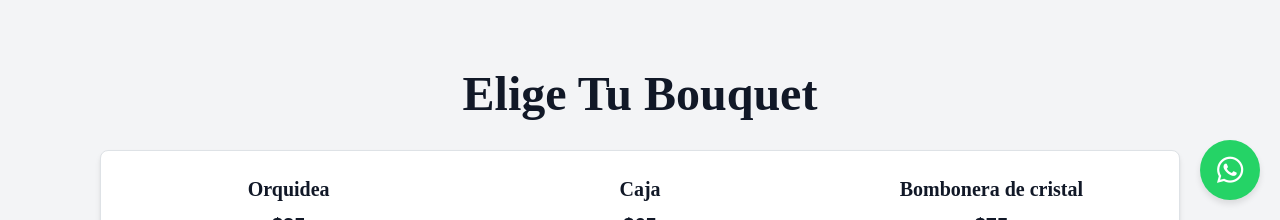
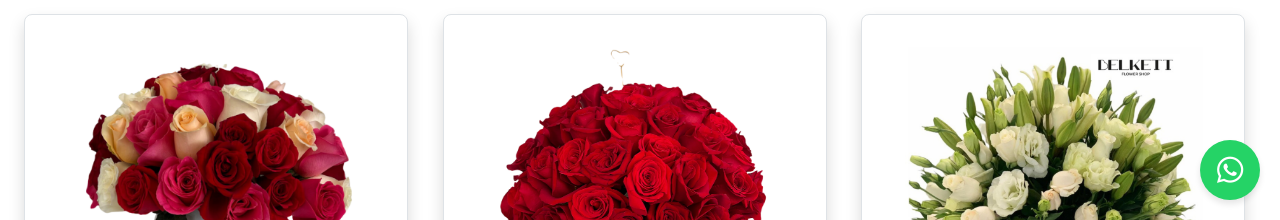
Before and after one commit to JoseMLuzu/Belkett, a React (Vite) app: page /arreglos-florales in a window 1280 px wide. Shown: the part 580-800 px from the top of the page. Built offline with nearby package versions, Linux system fonts and the light colour scheme; the HTML template or start-up script is replaced by a standard one.

Commit message:
Bannes was changed

```diff
--- a/src/pages/categorias/ArreglosFlorales.jsx
+++ b/src/pages/categorias/ArreglosFlorales.jsx
@@ -1,6 +1,5 @@
 import React from "react";
 import Jumbotron from "../../components/ui/jumbotron";
-import MultiItemCard from "../../components/ui/MultiItemCard";
 
 import "../../styles/Bouquetes.css";
 
@@ -29,31 +28,13 @@ const ArreglosFlorales = () => {
     },
   ];
 
-  const cardData = {
-    mainTitle: "Elige Tu Bouquet",
-    items: [
-      {
-        title: "Orquidea",
-        price: "$35",
-      },
-      {
-        title: "Caja",
-        price: "$65",
-      },
-      {
-        title: "Bombonera de cristal",
-        price: "$75",
-      },
-    ],
-  };
-
   return (
     <div>
       <Jumbotron
         title="Arreglos Florales"
-        backgroundImage="/banners/banner.png"
+        backgroundImage="/banners/black-plain-concrete-textured.png"
       />
-      <MultiItemCard mainTitle={cardData.mainTitle} items={cardData.items} />
+
       <div className="container mx-auto p-4">
         <div className="grid grid-cols-1 sm:grid-cols-2 lg:grid-cols-3 gap-6">
           {products.map((product) => (
--- a/src/pages/categorias/Bouquets.jsx
+++ b/src/pages/categorias/Bouquets.jsx
@@ -37,17 +37,17 @@ const Bouquets = () => {
     mainTitle: "Elige Tu Bouquet",
     items: [
       {
-        title: "Pequeño",
+        title: "Básico",
         description: "Cantidad de tallos 40",
         price: "$30",
       },
       {
-        title: "Mediano",
+        title: "Estándar",
         description: "Cantidad de tallos 70",
         price: "$45",
       },
       {
-        title: "Romantic Rose Box",
+        title: "Premiun",
         description: "Cantidad de tallos 100.",
         price: "$60",
       },
@@ -58,7 +58,7 @@ const Bouquets = () => {
     <div>
       <Jumbotron
         title="Bouquets"
-        backgroundImage="/banners/paper-1074131.jpg"
+        backgroundImage="/banners/black-plain-concrete-textured.png"
       />
       <MultiItemCard mainTitle={cardData.mainTitle} items={cardData.items} />
       <div className="container mx-auto p-4">
--- a/src/pages/categorias/CajasFlorales.jsx
+++ b/src/pages/categorias/CajasFlorales.jsx
@@ -48,7 +48,7 @@ const CajasFlorales = () => {
     <div>
       <Jumbotron
         title="Cajas Florales"
-        backgroundImage="/banners/paper-1074131.jpg"
+        backgroundImage="/banners/black-plain-concrete-textured.png"
       />
       <div className="container mx-auto p-4">
         <div className="grid grid-cols-1 sm:grid-cols-2 lg:grid-cols-3 gap-6">
--- a/src/pages/categorias/Floreros.jsx
+++ b/src/pages/categorias/Floreros.jsx
@@ -42,7 +42,7 @@ const Floreros = () => {
     <div>
       <Jumbotron
         title="Floreros"
-        backgroundImage="/banners/paper-1074131.jpg"
+        backgroundImage="/banners/black-plain-concrete-textured.png"
       />
 
       <div className="container mx-auto p-4">
--- a/src/pages/categorias/Plantas.jsx
+++ b/src/pages/categorias/Plantas.jsx
@@ -28,7 +28,10 @@ const Plantas = () => {
 
   return (
     <div>
-      <Jumbotron title="Plantas" backgroundImage="/banners/paper-1074131.jpg" />
+      <Jumbotron
+        title="Plantas"
+        backgroundImage="/banners/black-plain-concrete-textured.png"
+      />
 
       <div className="container mx-auto p-4">
         <div className="grid grid-cols-1 sm:grid-cols-2 lg:grid-cols-3 gap-6">
--- a/src/pages/categorias/RamosDeNovia.jsx
+++ b/src/pages/categorias/RamosDeNovia.jsx
@@ -36,7 +36,7 @@ const RamosDeNovia = () => {
     <div>
       <Jumbotron
         title="Ramos de Novia y Corsage"
-        backgroundImage="/banners/paper-1074131.jpg"
+        backgroundImage="/banners/black-plain-concrete-textured.png"
       />
 
       <div className="container mx-auto p-4">
```
Also changed, not shown: 1 other file (tests, documents, lock files or other folders).
